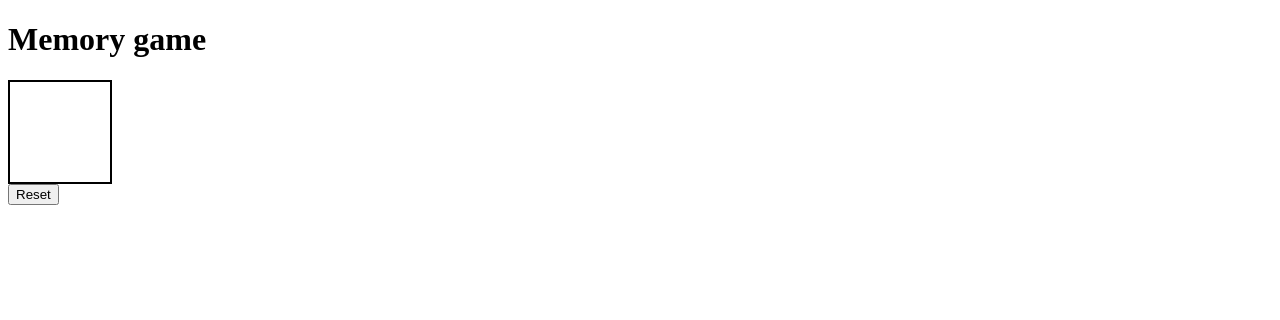
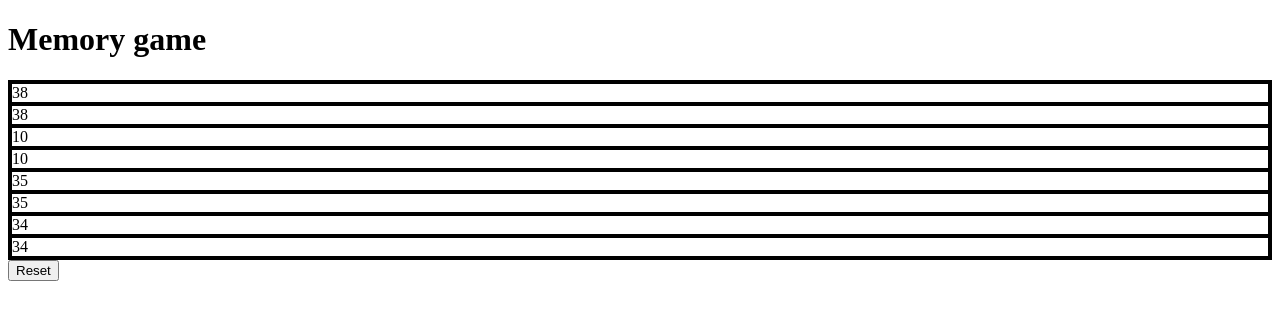
Before and after one commit to emmajphillips/memory-game, a plain HTML site: page index.html in a window 1280 px wide. Drawn offline with Linux system fonts and the light colour scheme.

Commit message:
Add logic for generating board

```diff
--- a/index.html
+++ b/index.html
@@ -9,7 +9,7 @@
 </head>
 <body>
   <h1>Memory game</h1>
-  <div id="card-game"></div>
+  <div id="game-board"></div>
   <button type="reset">Reset</button>
   <script src="scripts/main.js"></script>
 </body>
--- a/scripts/main.js
+++ b/scripts/main.js
@@ -0,0 +1,37 @@
+function init () {
+
+  const cards = [];
+
+  function generateCardValues (numberOfCards = 8) {
+    for (let i = 0; i < numberOfCards; i += 2) {
+      let randomNumber = Math.round(Math.random() * 50);
+      cards.push(randomNumber);
+      cards.push(randomNumber);
+    }
+  }
+
+  function shuffle (array) {
+    for (let i = array.length - 1; i > 0; i--) {
+      const j = Math.floor(Math.random() * (i + 1));
+      [array[i], array[j]] = [array[j], array[i]]
+    }
+    return array;
+  }
+
+  function generateBoard () {
+    generateCardValues();
+
+    const shuffledCards = shuffle(cards);
+    const board = document.querySelector('#game-board');
+
+    shuffledCards.forEach(cardValue => {
+      const cardElement = document.createElement('div');
+      cardElement.textContent = cardValue;
+      board.appendChild(cardElement);
+    });
+  }
+
+  generateBoard();
+}
+
+window.addEventListener('DOMContentLoaded', init)
--- a/styles/main.css
+++ b/styles/main.css
@@ -1,5 +1,3 @@
 div {
-  height: 100px;
-  width: 100px;
   border: 2px solid #000;
 }
```
